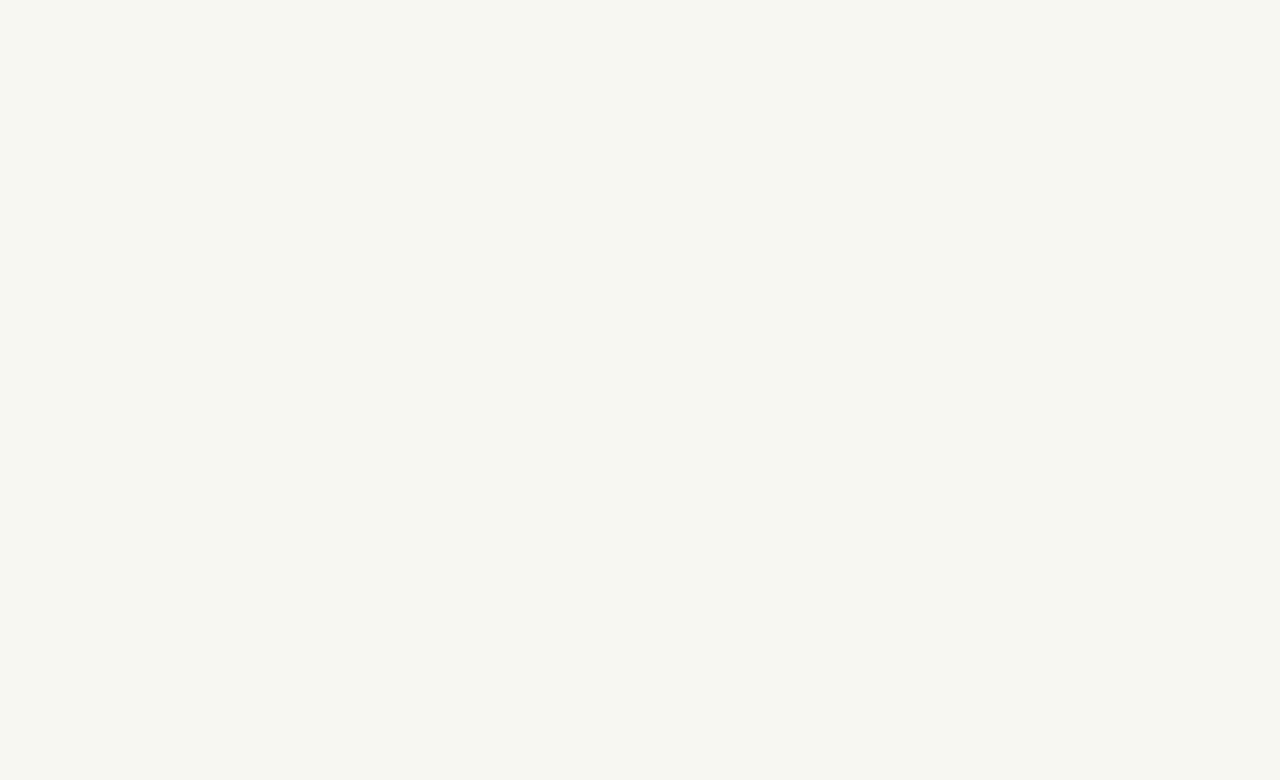
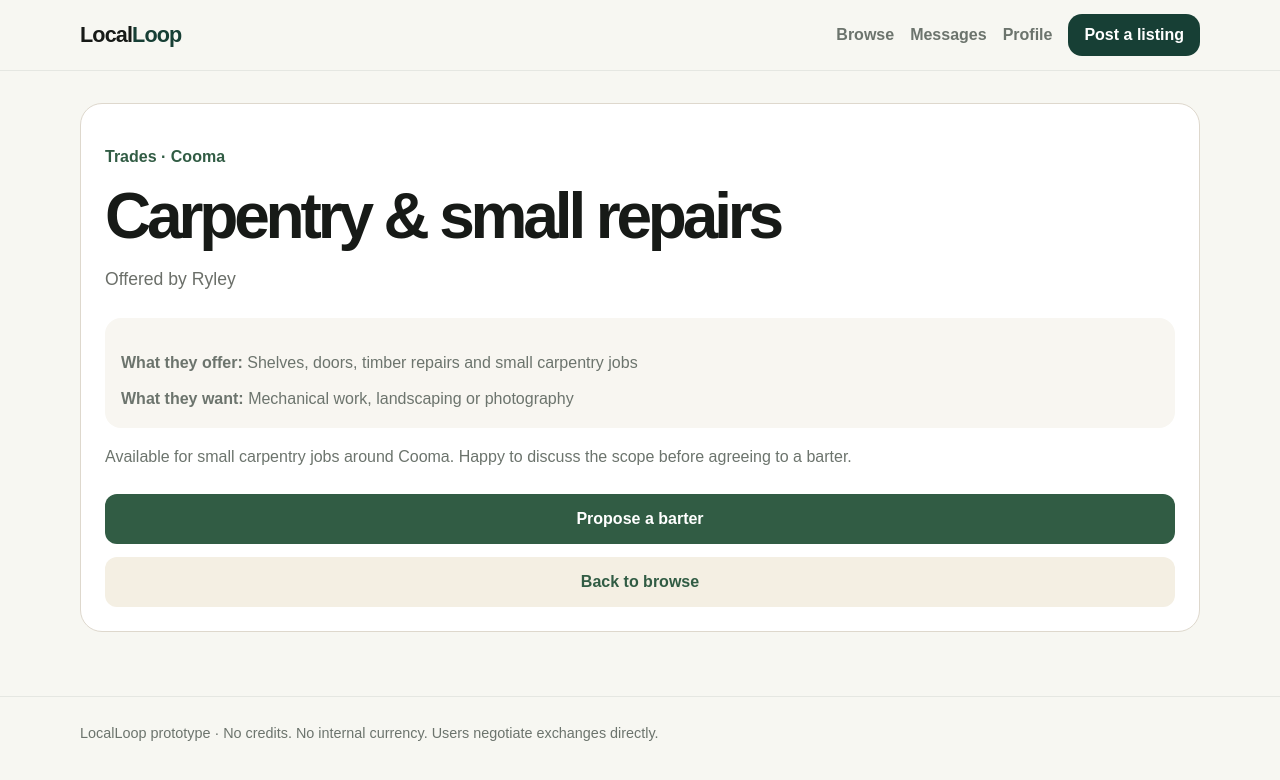
Before and after one commit to ryleycampbell93/LocalLoop, a Next.js app: page /listing/carpentry-cooma in a window 1280 px wide. Before the commit this address had no page. Shown: the top 780 px of the page. Built offline with nearby package versions, Linux system fonts and the light colour scheme.

Commit message:
Add working listing detail pages

```diff
--- a/app/listing/[id]/page.tsx
+++ b/app/listing/[id]/page.tsx
@@ -1,33 +1,159 @@
 import Link from "next/link";
-import { notFound } from "next/navigation";
-import { listings } from "@/lib/data";
 
-export default async function ListingPage({ params }: { params: Promise<{ id: string }> }) {
+const listings = {
+  "carpentry-cooma": {
+    title: "Carpentry & small repairs",
+    person: "Ryley",
+    town: "Cooma",
+    category: "Trades",
+    offers: "Shelves, doors, timber repairs and small carpentry jobs",
+    wants: "Mechanical work, landscaping or photography",
+    description:
+      "Available for small carpentry jobs around Cooma. Happy to discuss the scope before agreeing to a barter.",
+  },
+  "gardening-jindabyne": {
+    title: "Gardening & yard help",
+    person: "Sarah",
+    town: "Jindabyne",
+    category: "Home & Garden",
+    offers: "Garden cleanups, mowing and basic yard maintenance",
+    wants: "Website help, bookkeeping or moving assistance",
+    description:
+      "Can help with general garden maintenance, cleanups and mowing in and around Jindabyne.",
+  },
+  "tech-berridale": {
+    title: "Computer & website help",
+    person: "James",
+    town: "Berridale",
+    category: "Tech",
+    offers: "Basic websites, computer setup and troubleshooting",
+    wants: "Painting, gardening or handyman help",
+    description:
+      "Available for simple website work, computer setup and general troubleshooting.",
+  },
+};
+
+export default async function ListingPage({
+  params,
+}: {
+  params: Promise<{ id: string }>;
+}) {
   const { id } = await params;
-  const item = listings.find((x) => x.id === id);
-  if (!item) notFound();
+  const listing = listings[id as keyof typeof listings];
+
+  if (!listing) {
+    return (
+      <main className="container" style={{ padding: "3rem 0" }}>
+        <div className="card">
+          <h1>Listing not found</h1>
+          <p>That listing may have been removed or completed.</p>
+          <Link className="btn" href="/browse">
+            Back to marketplace
+          </Link>
+        </div>
+      </main>
+    );
+  }
+
   return (
-    <main className="container page">
-      <div className="page-grid">
-        <section className="stack">
-          <div className="card">
-            <span className={`badge ${item.type}`}>{item.type === "need" ? "NEEDS HELP" : "OFFERING"}</span>
-            <h1 style={{fontSize:"clamp(2.2rem,5vw,4rem)", marginTop:18}}>{item.title}</h1>
-            <div className="meta">{item.category} · {item.location}</div>
-            <p style={{fontSize:"1.08rem"}}>{item.description}</p>
-          </div>
-          <div className="card"><h2>What they&apos;re proposing</h2><p>{item.exchange}</p><div className="notice">Everything is negotiable. The final exchange is only locked once both people accept the Barter Agreement.</div></div>
-          <div className="card"><h2>Tags</h2><div className="filterbar">{item.tags.map(t => <span className="pill" key={t}>{t}</span>)}</div></div>
-        </section>
-        <aside className="stack">
-          <div className="card">
-            <div className="profile-head"><div className="avatar">{item.user.split(" ").map(x=>x[0]).join("")}</div><div><h3>{item.user}</h3><div className="meta">★ {item.rating} · Verified member</div></div></div>
-            <p>Member profile with trade history, reviews and preferred exchange categories.</p>
-            <Link className="btn" href="/messages" style={{width:"100%"}}>Message about this</Link>
-          </div>
-          <div className="card"><h3>Ready to agree?</h3><p>Once you&apos;ve negotiated the details, turn the conversation into a written barter agreement.</p><Link className="btn secondary" href="/agreement" style={{width:"100%"}}>Open agreement builder</Link></div>
-        </aside>
-      </div>
+    <main className="container" style={{ padding: "2rem 0 4rem" }}>
+      <section
+        style={{
+          background: "#fff",
+          border: "1px solid #ded8cd",
+          borderRadius: 22,
+          padding: "1.5rem",
+        }}
+      >
+        <p
+          style={{
+            color: "#315c44",
+            fontWeight: 800,
+            marginBottom: "0.4rem",
+          }}
+        >
+          {listing.category} · {listing.town}
+        </p>
+
+        <h1
+          style={{
+            fontSize: "clamp(2.2rem, 8vw, 4rem)",
+            marginBottom: "0.5rem",
+          }}
+        >
+          {listing.title}
+        </h1>
+
+        <p
+          style={{
+            color: "#6b6f69",
+            fontSize: "1.1rem",
+            marginBottom: "1.5rem",
+          }}
+        >
+          Offered by {listing.person}
+        </p>
+
+        <div
+          style={{
+            background: "#f8f6f1",
+            borderRadius: 16,
+            padding: "1rem",
+            marginBottom: "1rem",
+          }}
+        >
+          <p style={{ marginBottom: "0.6rem" }}>
+            <strong>What they offer:</strong> {listing.offers}
+          </p>
+
+          <p style={{ margin: 0 }}>
+            <strong>What they want:</strong> {listing.wants}
+          </p>
+        </div>
+
+        <p style={{ lineHeight: 1.6, marginBottom: "1.5rem" }}>
+          {listing.description}
+        </p>
+
+        <div
+          style={{
+            display: "grid",
+            gap: "0.8rem",
+          }}
+        >
+          <Link
+            href={`/messages?listing=${id}`}
+            style={{
+              display: "block",
+              textAlign: "center",
+              background: "#315c44",
+              color: "#fff",
+              padding: "1rem",
+              borderRadius: 12,
+              textDecoration: "none",
+              fontWeight: 800,
+            }}
+          >
+            Propose a barter
+          </Link>
+
+          <Link
+            href="/browse"
+            style={{
+              display: "block",
+              textAlign: "center",
+              background: "#f4efe3",
+              color: "#315c44",
+              padding: "1rem",
+              borderRadius: 12,
+              textDecoration: "none",
+              fontWeight: 800,
+            }}
+          >
+            Back to browse
+          </Link>
+        </div>
+      </section>
     </main>
   );
 }
```
